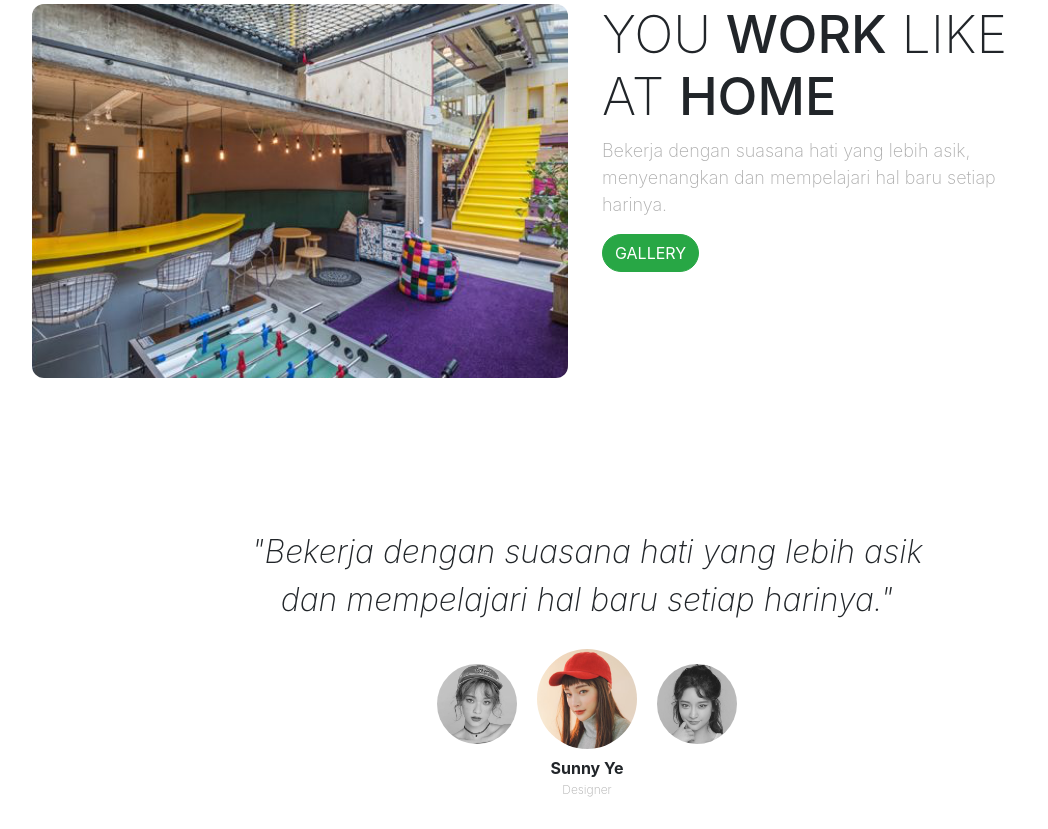
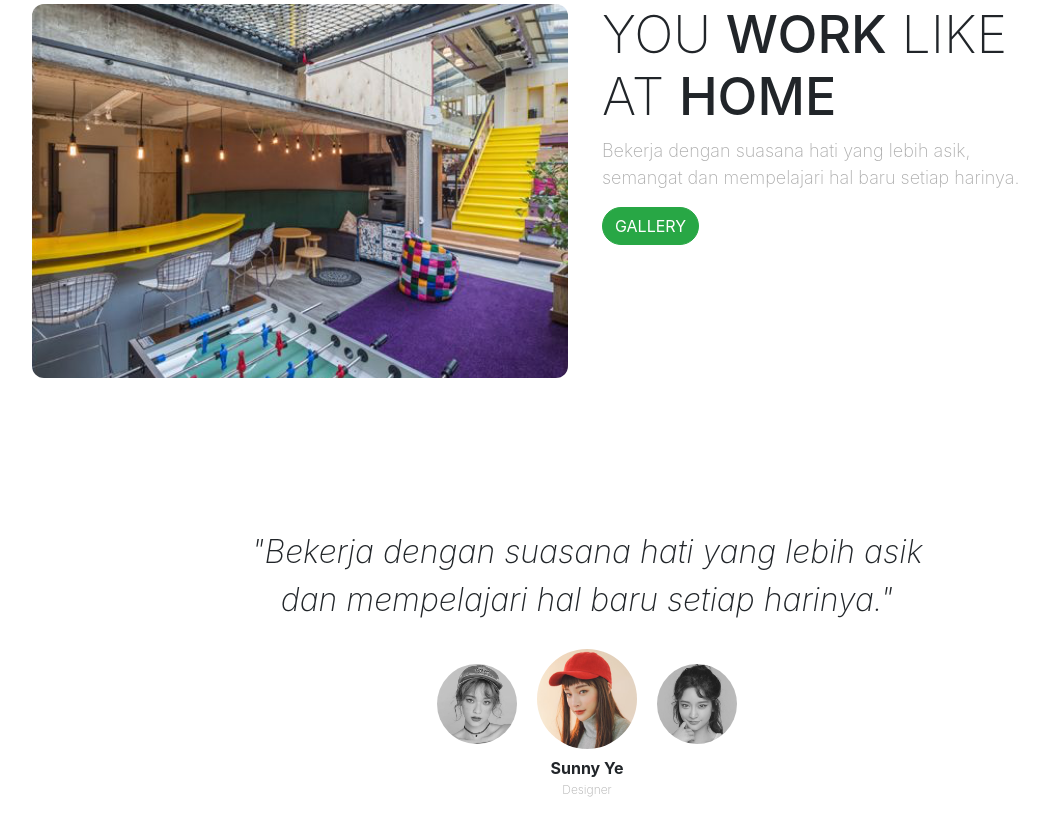
Before and after one commit to acongprogrammer/simple-landing-page, a plain HTML site: page index.html in a window 1280 px wide. Shown: the part 834-1663 px from the top of the page, without its empty margins (53-1101 px from the left). Drawn offline with nearby package versions, Linux system fonts and the light colour scheme; a web font is replaced by a local one.

Commit message:
update file index.html

```diff
--- a/index.html
+++ b/index.html
@@ -82,7 +82,7 @@
         </div>
         <div class="col-lg-5">
           <h2>You <span>Work</span> Like at <span>Home</span></h2>
-          <p>Bekerja dengan suasana hati yang lebih asik, menyenangkan
+          <p>Bekerja dengan suasana hati yang lebih asik, semangat
             dan mempelajari hal baru setiap harinya.</p>
           <a href="#" class="btn btn-success tombol">Gallery</a>
         </div>
```
